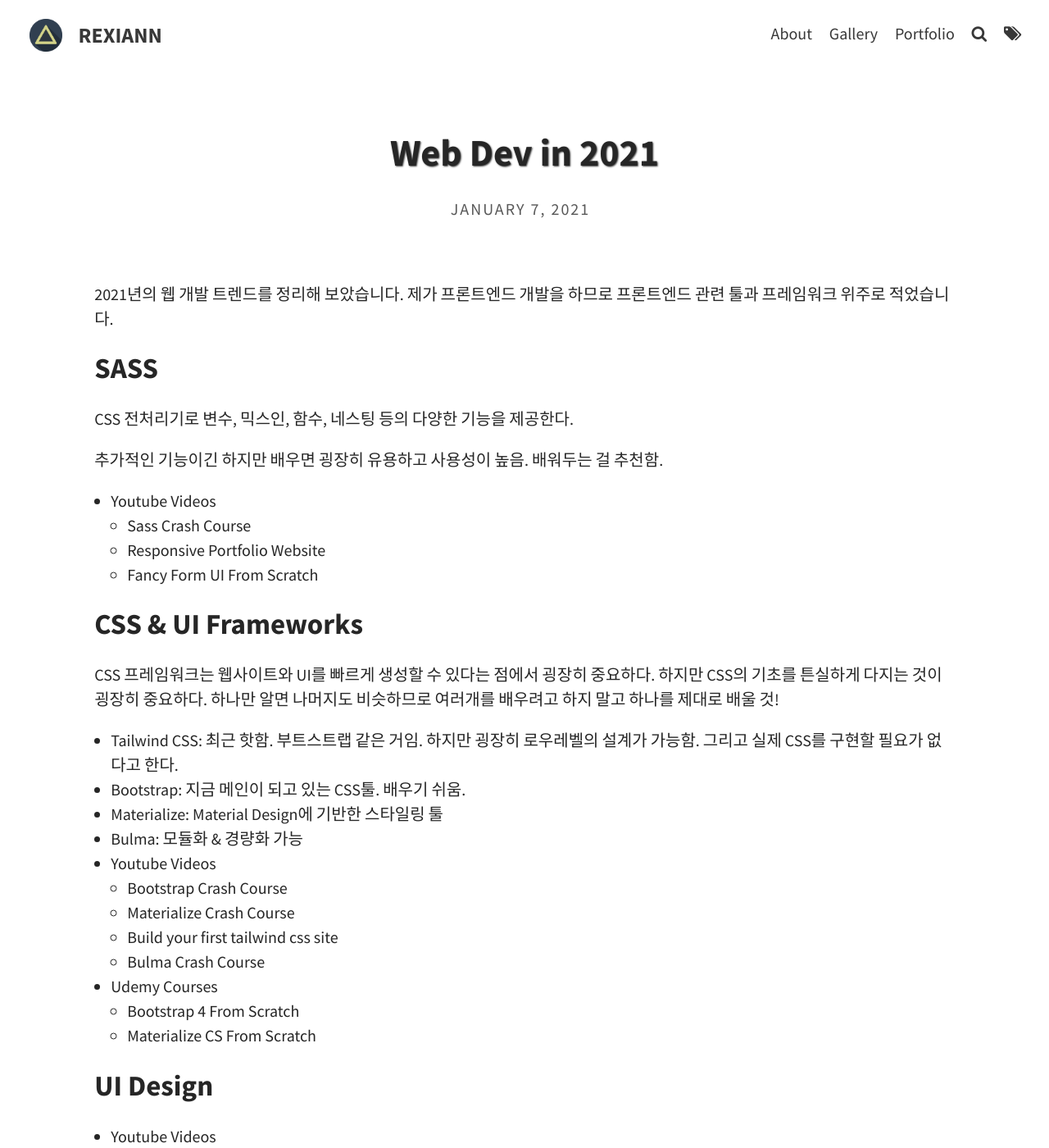
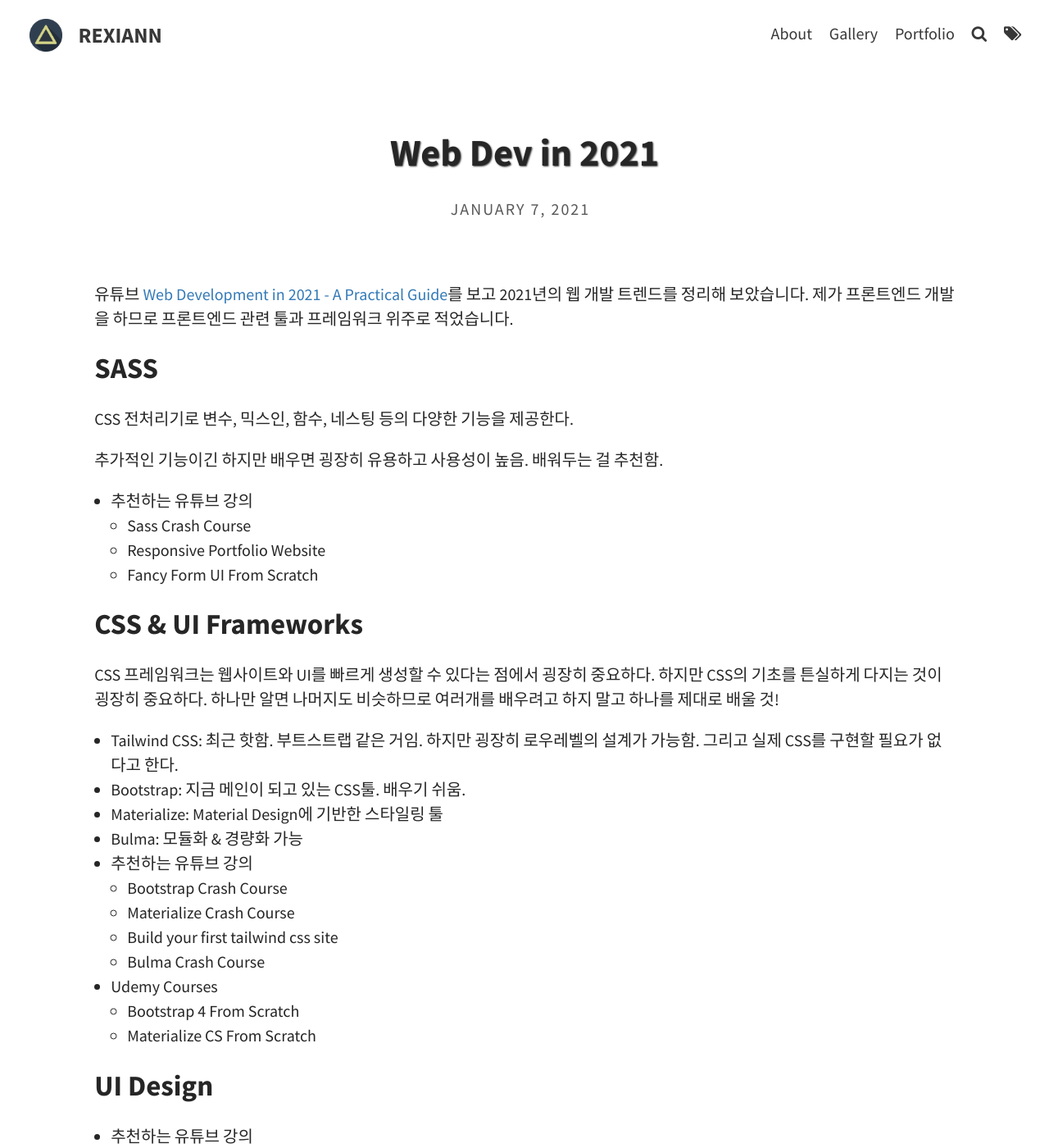
Before and after one commit to REXIANN/REXIANN.github.io, a Jekyll site: the page built from _posts/2021-01-07-webdev-2021.md, in a window 1280 px wide and 1400 px high. Shown: the whole window at 82% size. Built offline with Jekyll 4.4.1, drawn with Linux system fonts in a browser that asks for light colours; some of the changed text lies outside the part shown.

Commit message:
content updated

```diff
--- a/_posts/2021-01-07-webdev-2021.md
+++ b/_posts/2021-01-07-webdev-2021.md
@@ -6,7 +6,7 @@ excerpt_separator: <!--more-->
 
 ---
 
-2021년의 웹 개발 트렌드를 정리해 보았습니다. 제가 프론트엔드 개발을 하므로 프론트엔드 관련 툴과 프레임워크 위주로 적었습니다.
+유튜브 [Web Development in 2021 - A Practical Guide](https://youtu.be/Vfgw0qiy2i0)를 보고 2021년의 웹 개발 트렌드를 정리해 보았습니다. 제가 프론트엔드 개발을 하므로 프론트엔드 관련 툴과 프레임워크 위주로 적었습니다.
 
 <!--more-->
 
@@ -16,33 +16,47 @@ CSS 전처리기로 변수, 믹스인, 함수, 네스팅 등의 다양한 기능
 
 추가적인 기능이긴 하지만 배우면 굉장히 유용하고 사용성이 높음. 배워두는 걸 추천함.
 
-- Youtube Videos
+
+
+- 추천하는 유튜브 강의
     - Sass Crash Course
     - Responsive Portfolio Website
     - Fancy Form UI From Scratch
+
+
 
 ## CSS & UI Frameworks
 
 CSS 프레임워크는 웹사이트와 UI를 빠르게 생성할 수 있다는 점에서 굉장히 중요하다. 하지만 CSS의 기초를 튼실하게 다지는 것이 굉장히 중요하다. 하나만 알면 나머지도 비슷하므로 여러개를 배우려고 하지 말고 하나를 제대로 배울 것!
 
 - Tailwind CSS: 최근 핫함. 부트스트랩 같은 거임. 하지만 굉장히 로우레벨의 설계가 가능함. 그리고 실제 CSS를 구현할 필요가 없다고 한다.
+
 - Bootstrap: 지금 메인이 되고 있는 CSS툴. 배우기 쉬움.
+
 - Materialize: Material Design에 기반한 스타일링 툴
+
 - Bulma: 모듈화 & 경량화 가능
 
-- Youtube Videos
+
+
+- 추천하는 유튜브 강의
     - Bootstrap Crash Course
     - Materialize Crash Course
     - Build your first tailwind css site
     - Bulma Crash Course
+
 - Udemy Courses
     - Bootstrap 4 From Scratch
     - Materialize CS From Scratch
 
+
+
 ## UI Design
 
-- Youtube Videos
+- 추천하는 유튜브 강의
     - UI Design for developers
+
+
 
 ## JavaScript
 
@@ -73,6 +89,8 @@ CSS 프레임워크는 웹사이트와 UI를 빠르게 생성할 수 있다는
 - Domain Names: Namecheap, Google Domains, Enom
 - Email Hosting: Namecheap, Zoho Mail, CPanel
 - SSL Certificates: Let's Encrypt, Cloudflare, Namecheap
+
+
 
 ## Foundational Frontend Developer
 
@@ -91,18 +109,18 @@ connect to 3rd party APIs with Fetch & understand basic HTTP
 - Learn a frontend framework(React, Vue, Angular)
 - Learn a server side language & technology(Node, Python, PHP, C#, etc)
 
-‼️ REACT
+⭐️  REACT
 
 - state management: context, Redux, MobX
-- Youtube Videos
+- 추천하는 유튜브 강의
     - React  Crash Course
     - React Project Playlist
     - Redux Crash Course
     - React Context API
 
-‼️ TYPESCRIPT(Optional)
+⭐️ TYPESCRIPT(Optional)
 
-JS의 수퍼셋이며 다양한 프론트엔드 프레임워크와 같이 사용될 수 있다
+JS의 수퍼셋! 다양한 프론트엔드 프레임워크와 같이 사용될 수 있다
 
 - Brings a "strict" type system to JS
 - Makes your code more robust and less prone to errors
@@ -140,8 +162,10 @@ JS의 수퍼셋이며 다양한 프론트엔드 프레임워크와 같이 사용
 - PostgreSQL
 - MongoDB
 - MySQL
-- FIrebase
+- Firebase
 - ElasticSearch
+
+
 
 ## Deployment, Servers & DevOps
 
@@ -162,6 +186,8 @@ JS의 수퍼셋이며 다양한 프론트엔드 프레임워크와 같이 사용
 - Kotlin
 - Swift
 
+
+
 ## Web Assembly
 
 코드 한 줄도 작성하지 않고 웹사이트 생성이 가능!
@@ -174,10 +200,20 @@ JS의 수퍼셋이며 다양한 프론트엔드 프레임워크와 같이 사용
 모바일 프로그래밍없이 웹 어플리케이션 자체를 모바일에 다운로드받아서 관련 기능을 사용하는 것.
 
 - built for all screen sizes
+
 - Offline content & Service workers
+
 - HTTPS
+
 - native experience(fast, engaging, splash screens, installabel, etc)
-- YoutubeVide: PWA with Vue.js
+
+
+
+- 추천하는 유튜브 강의
+
+  -  PWA with Vue.js
+
+
 
 ## JAM stack
 
@@ -193,6 +229,6 @@ JAM이란 JS, API, Markup 세 개의 줄임말이다. 서버와 백엔드 없이
 
 - Singleton Pattern
 - Facade Pattern
-- Bridge&Adapter Pattern
+- Bridge & Adapter Pattern
 - Strategy Pattern
 - Observer Pattern
```
Also changed, not shown: other parts of _posts/2021-01-07-webdev-2021.md (+10 -4 lines).
